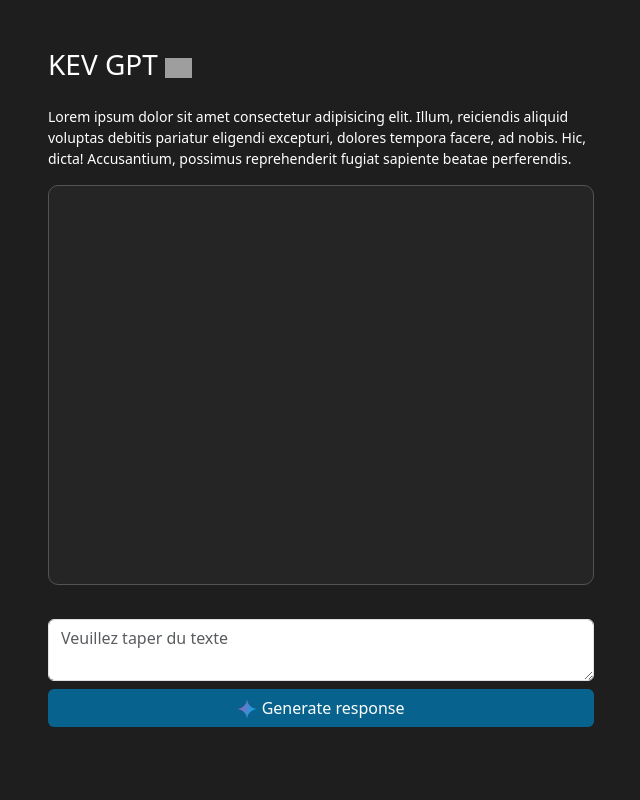
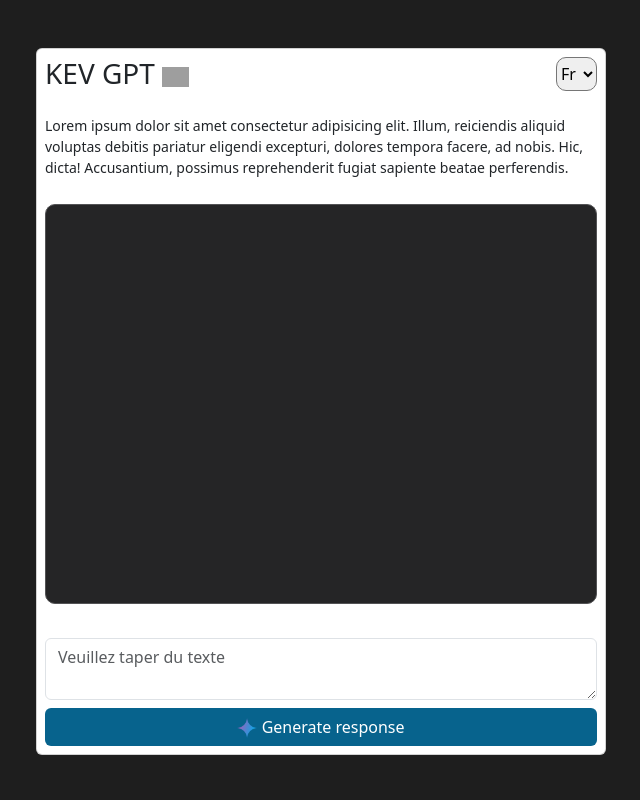
Before and after one commit to kevingassam/gemini-php-api-chat, a PHP site: page / in a window 1280 px wide. Shown: the whole page, without its empty margins (319-959 px from the left). Run offline with PHP 8.4, Linux system fonts and the light colour scheme; grey boxes are pictures that could not be loaded.

Commit message:
add language

```diff
--- a/index.php
+++ b/index.php
@@ -18,12 +18,19 @@
 <body>
     <div class="container pt-5">
         <div class="row">
-            <div class="col-sm-6 mx-auto">
+            <div class="col-sm-6 mx-auto card p-2">
+            <div class="d-flex justify-content-between">
                 <h3 class="my-auto">
                     KEV GPT
                     <img src="https://upload.wikimedia.org/wikipedia/commons/thumb/8/8a/Google_Gemini_logo.svg/2560px-Google_Gemini_logo.svg.png"
                         height="20" alt="" srcset="">
                 </h3>
+
+                <select name="" id="langue" class="lang">
+                    <option value="Français">Fr</option>
+                    <option value="Englais">En</option>
+                </select>
+                </div>
                 <br>
                 <p class="small">
                     Lorem ipsum dolor sit amet consectetur adipisicing elit. Illum, reiciendis aliquid voluptas debitis
@@ -42,7 +49,6 @@
                     <img src="google-gemini-icon.webp" height="20" alt="" srcset="">
                     Generate response
                 </button>
-                <br><br>
                 <script src="script.js"></script>
             </div>
         </div>
--- a/script.js
+++ b/script.js
@@ -3,16 +3,21 @@ function generateResponse() {
   $("#loading").show();
   var text = document.getElementById("text");
   var response = document.getElementById("response");
+  var langue = document.getElementById("langue").value;
+
 
   fetch("response.php", {
     method: "post",
     body: JSON.stringify({
-      text: text.value,
+      text: text.value+" . Répond unqiuement en "+langue,
     }),
   })
     .then((res) => res.text())
     .then((res) => {
       response.innerHTML = res;
+      //empty text input
+      text.value = "";
+      //hide loading
       $("#loading").hide();
     });
 }
--- a/style.css
+++ b/style.css
@@ -3,14 +3,16 @@ body{
     color: white;
 }
 .response-main-div{
-    min-height: 400px;
-    max-height: 600px;
+    height: 400px;
     background-color: #252526;
     border-radius: 10px;
     margin-top: 10px;
     margin-bottom: 10px;
     border:solid 1px #535355;
     padding: 10px;
+    overflow-y: scroll;
+    overflow: hidden;
+
 }
 .response-sms{
     border:solid 1px #353535;
@@ -30,4 +32,10 @@ body{
 }
 #response{
     padding-left: 10px !important;
+    color: white !important;
+    font-size: 13px;
 }
+
+.lang{
+    border-radius: 10px !important;
+}
```
Also changed, not shown: 1 other file.
